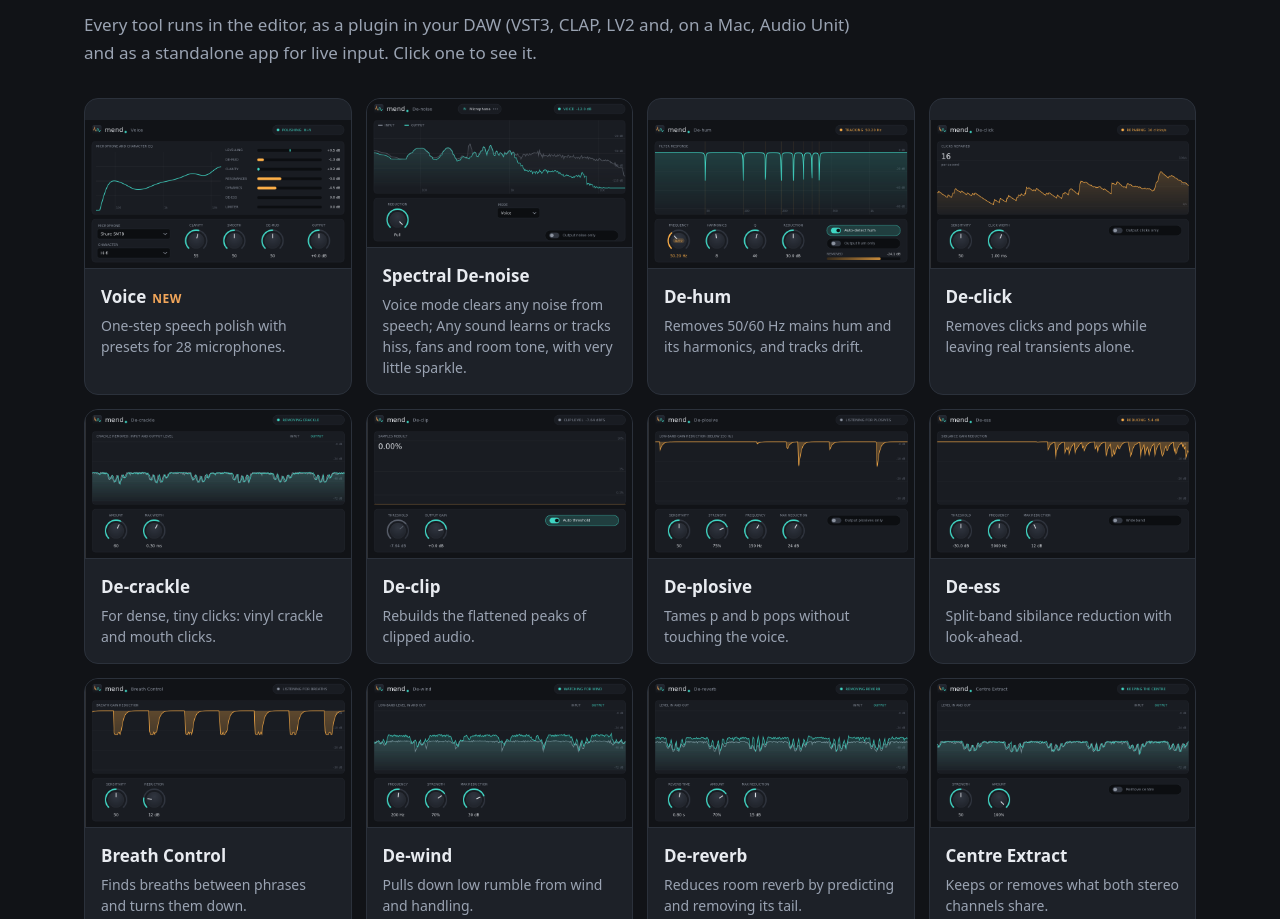
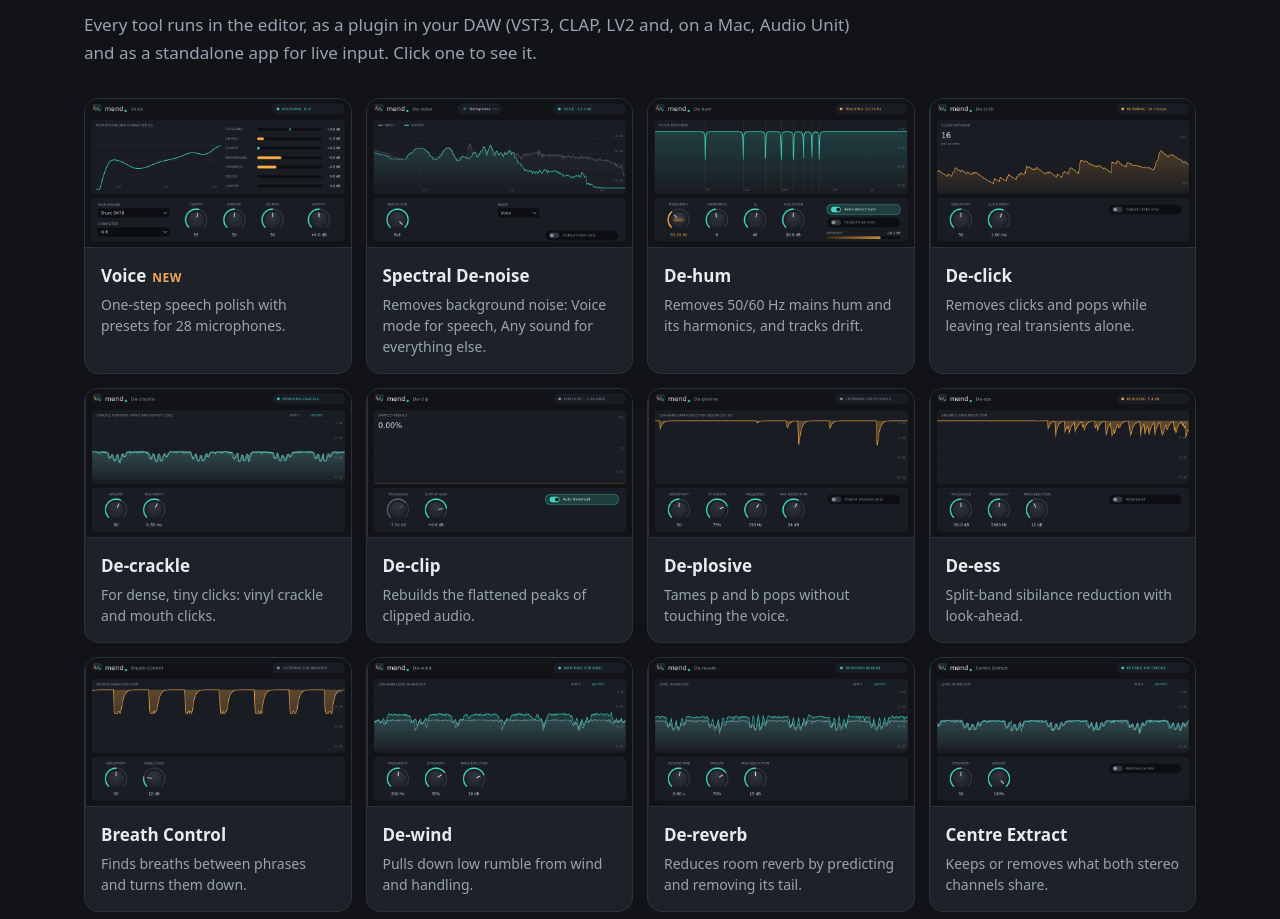
Before and after one commit to LukeHarrison1990/mend, a plain HTML site: page docs/index.html in a window 1280 px wide. Shown: the part 946-1865 px from the top of the page. Drawn offline with Linux system fonts and the light colour scheme; no server answers.

Commit message:
Website: line up the tool cards [skip ci]

```diff
--- a/docs/site.css
+++ b/docs/site.css
@@ -99,9 +99,12 @@ h2 { font-size: clamp(28px, 3.2vw, 38px); letter-spacing: -0.01em; margin: 0 0 1
   text-align: left; cursor: pointer; font: inherit; color: inherit;
   background: var(--panel); border: 1px solid var(--edge); border-radius: var(--radius);
   padding: 0; overflow: hidden; transition: border-color 0.15s, transform 0.15s;
+  /* a button centres its contents vertically: keep them at the top so the
+     cards in a row line up whatever the length of their text */
+  display: flex; flex-direction: column; justify-content: flex-start; align-items: stretch;
 }
 .tool:hover, .tool:focus-visible { border-color: var(--teal); transform: translateY(-2px); outline: none; }
-.tool img { aspect-ratio: 780 / 440; object-fit: cover; width: 100%; border-bottom: 1px solid var(--edge); }
+.tool img { display: block; flex: none; aspect-ratio: 780 / 440; object-fit: cover; width: 100%; border-bottom: 1px solid var(--edge); }
 .tool div { padding: 14px 16px 16px; }
 .tool h3 { margin: 0 0 4px; font-size: 17px; }
 .tool p { margin: 0; color: var(--dim); font-size: 14px; line-height: 1.5; }
--- a/docs/site.js
+++ b/docs/site.js
@@ -7,7 +7,7 @@
 
   var TOOLS = [
     ["Voice", "voice.png", "One-step speech polish with presets for 28 microphones.", true],
-    ["Spectral De-noise", "denoise.png", "Voice mode clears any noise from speech; Any sound learns or tracks hiss, fans and room tone, with very little sparkle."],
+    ["Spectral De-noise", "denoise.png", "Removes background noise: Voice mode for speech, Any sound for everything else."],
     ["De-hum", "dehum.png", "Removes 50/60 Hz mains hum and its harmonics, and tracks drift."],
     ["De-click", "declick.png", "Removes clicks and pops while leaving real transients alone."],
     ["De-crackle", "decrackle.png", "For dense, tiny clicks: vinyl crackle and mouth clicks."],
```
